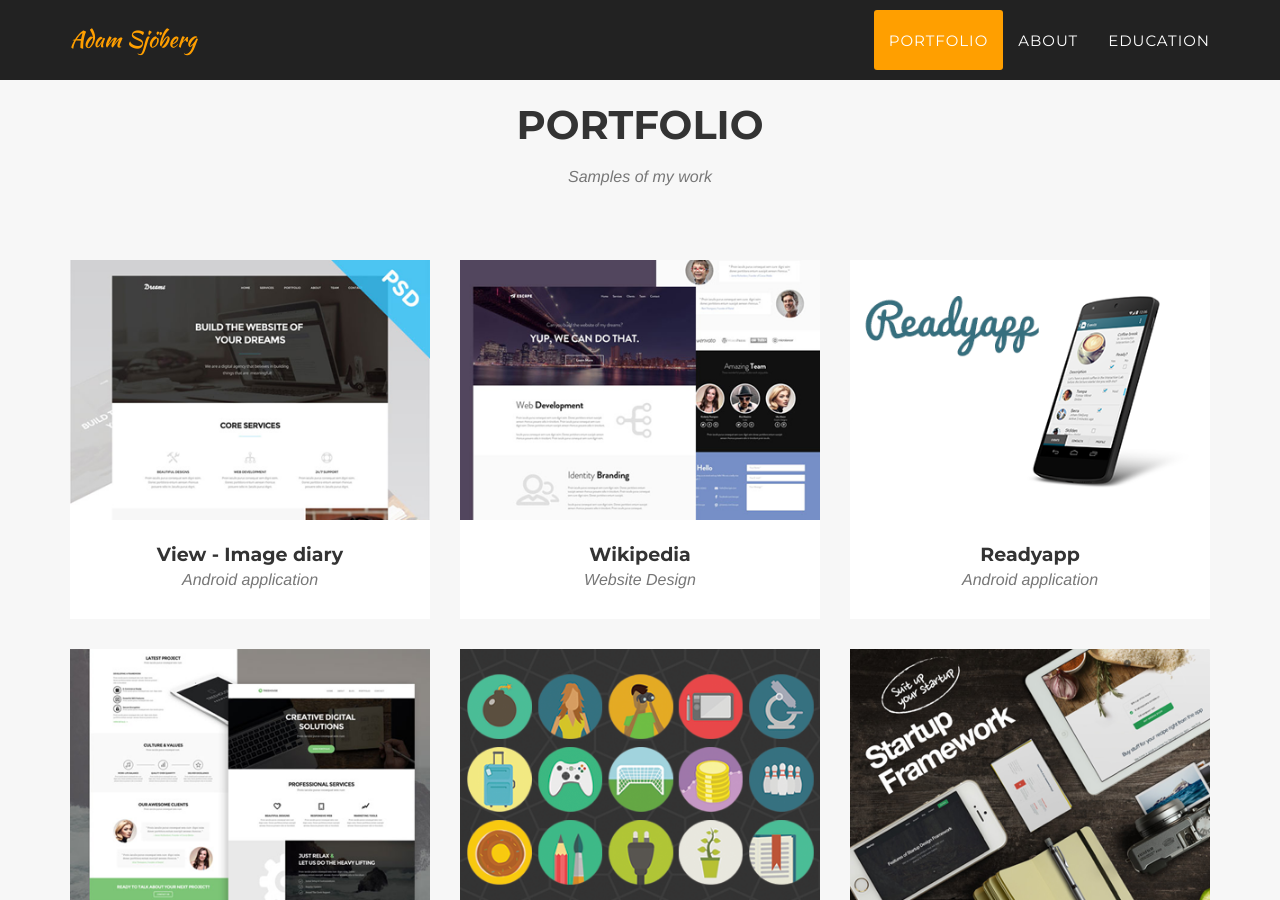
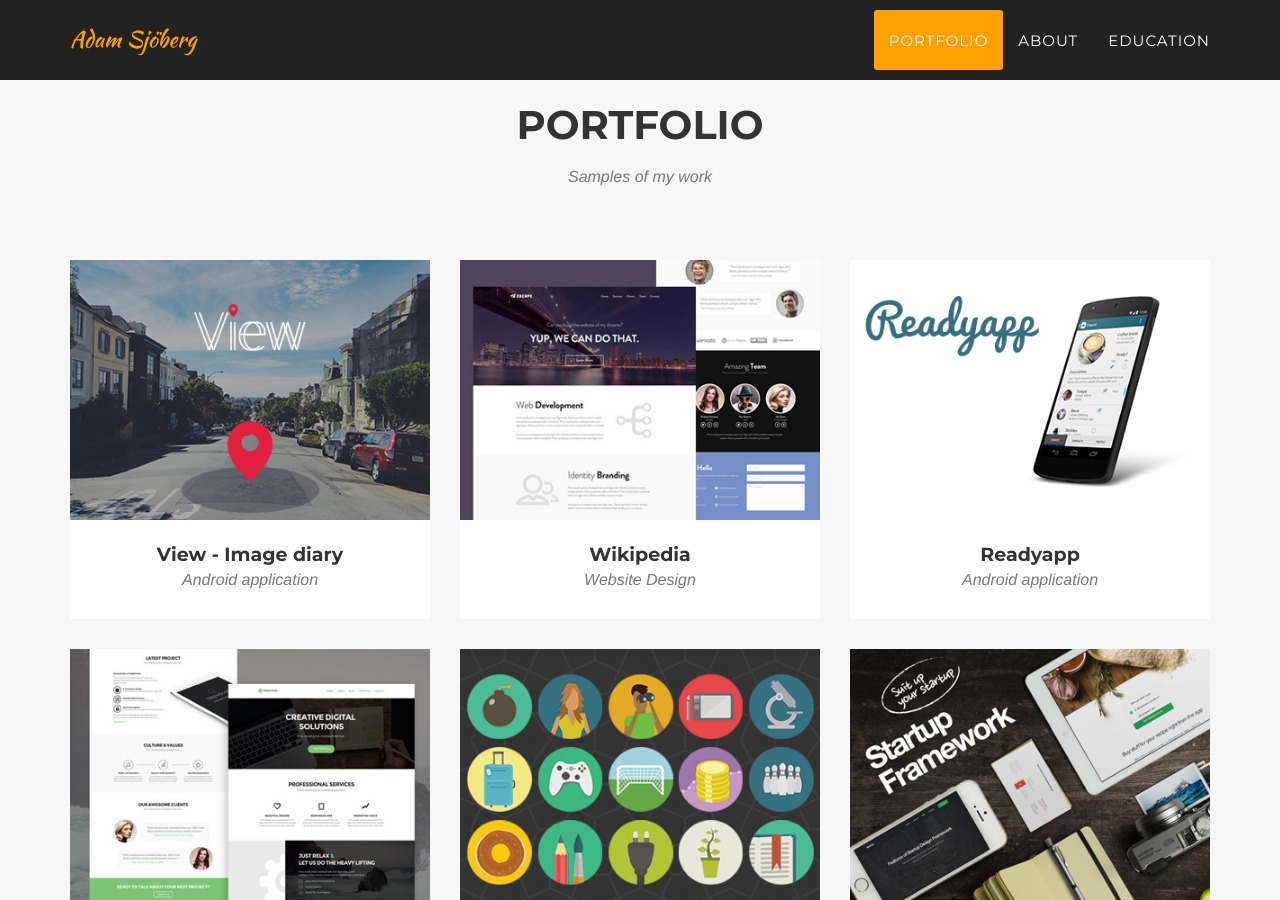
Before and after one commit to Adamsjoberg/Adamsjoberg.github.io, a Jekyll site: the page built from index.html, in a window 1280 px wide and 900 px high, scrolled down 805 px. Built offline with Jekyll 4.4.1, drawn with Linux system fonts in a browser that asks for light colours; some web fonts are replaced.

Commit message:
thumb image view

```diff
--- a/_posts/2014-07-18-project-1.markdown
+++ b/_posts/2014-07-18-project-1.markdown
@@ -5,7 +5,7 @@
 modal-id: 1
 date: 2014-07-18
 img: dreams.png
-thumbnail: dreams-thumbnail.png
+thumbnail: view_thumb.png
 alt: image-alt
 project-date: Since February 2015
 description: This design was created in collaboration with a software developer from the computer science department at my University. The purpose of the application is to be able to automatically log your coordinates when a picture is taken, hence being able to map out locations of where your images were taken. But more importantly, the user is able to create what we call "Stories". For instance, images taken in a specific city can be put into a story, making it easy for the user him or herself, and other users, to view the images from that particular story. The user is also able to add text to the story. Apart from that, I made use of the android cards in order to create a nice flow of images and also containing information about where the image was taken. The cards are clickable and will direct the user to a gallery of images related to that particular story. I created a fresh camera UI that fit more appropriately with the design.
```
Also changed, not shown: img/portfolio/view_thumb.png (added).
